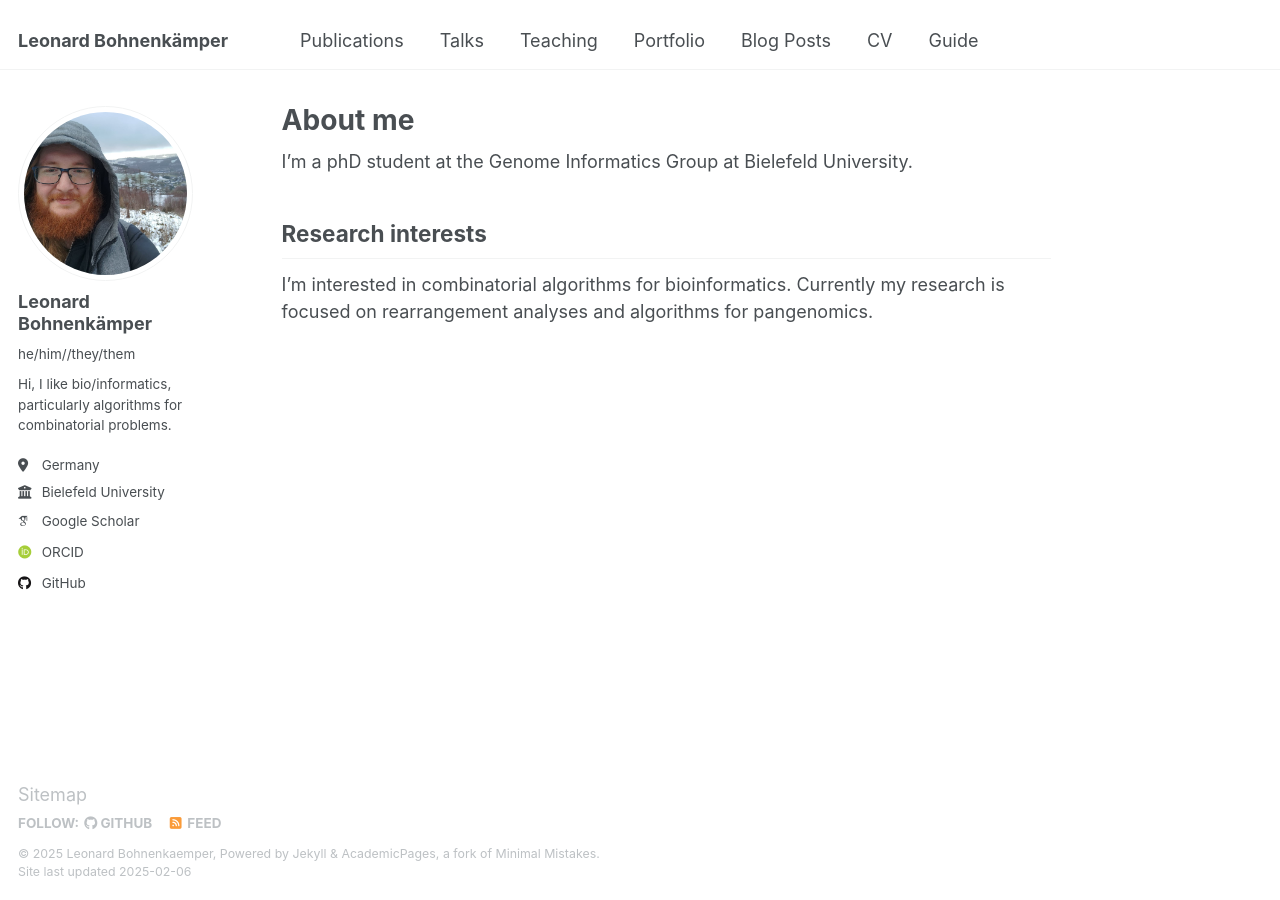
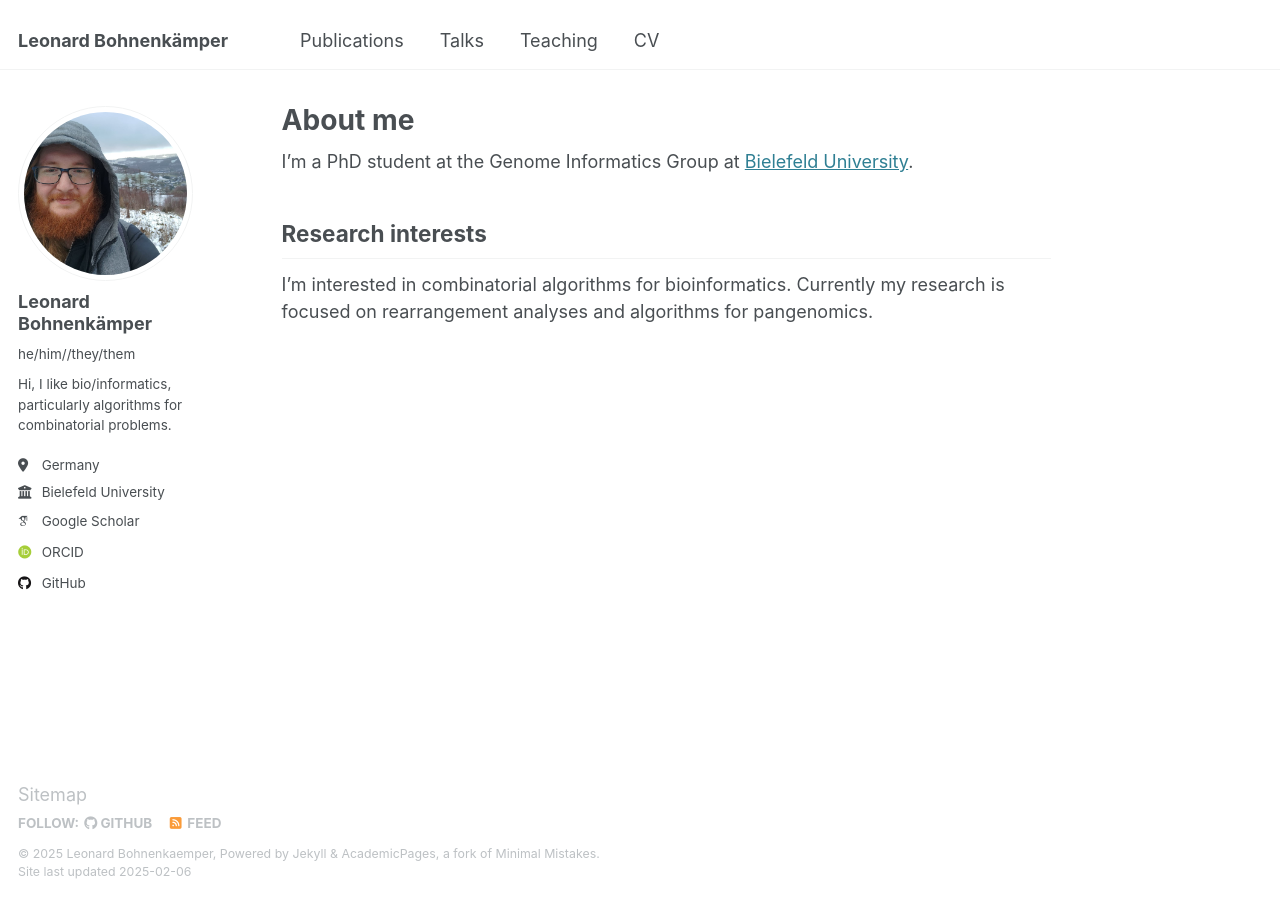
Before and after one commit to leobkmer/leobkmer.github.io, a Jekyll site: the page built from _pages/about.md, in a window 1280 px wide. Built offline with Jekyll 4.4.1, drawn with Linux system fonts in a browser that asks for light colours; some web fonts are replaced.

Commit message:
Misc changes

```diff
--- a/_config.yml
+++ b/_config.yml
@@ -28,8 +28,9 @@ author:
   bio              : "Hi, I like bio/informatics, particularly algorithms for combinatorial problems."
   location         : "Germany"
   employer         : "Bielefeld University"
-  uri              : # URL
+  uri              : #"https://ekvv.uni-bielefeld.de/pers_publ/publ/PersonDetail.jsp?personId=129443261"
   email            : #"none@example.org"
+  contact          : "https://ekvv.uni-bielefeld.de/pers_publ/publ/PersonDetail.jsp?personId=129443261"
 
   # Academic websites
   arxiv            : # URL - Update with the correct link to your profile
--- a/_data/navigation.yml
+++ b/_data/navigation.yml
@@ -14,14 +14,5 @@ main:
   - title: "Teaching"
     url: /teaching/
 
-  - title: "Portfolio"
-    url: /portfolio/
-
-  - title: "Blog Posts"
-    url: /year-archive/
-
   - title: "CV"
     url: /cv/
-
-  - title: "Guide"
-    url: /markdown/
--- a/_pages/about.md
+++ b/_pages/about.md
@@ -7,7 +7,7 @@ redirect_from:
   - /about.html
 ---
 
-I'm a phD student at the Genome Informatics Group at Bielefeld University.
+I'm a PhD student at the Genome Informatics Group at [Bielefeld University](https://www.uni-bielefeld.de/).
 
 ## Research interests
 I'm interested in combinatorial algorithms for bioinformatics. Currently my research is focused on rearrangement analyses and algorithms for pangenomics.
```
